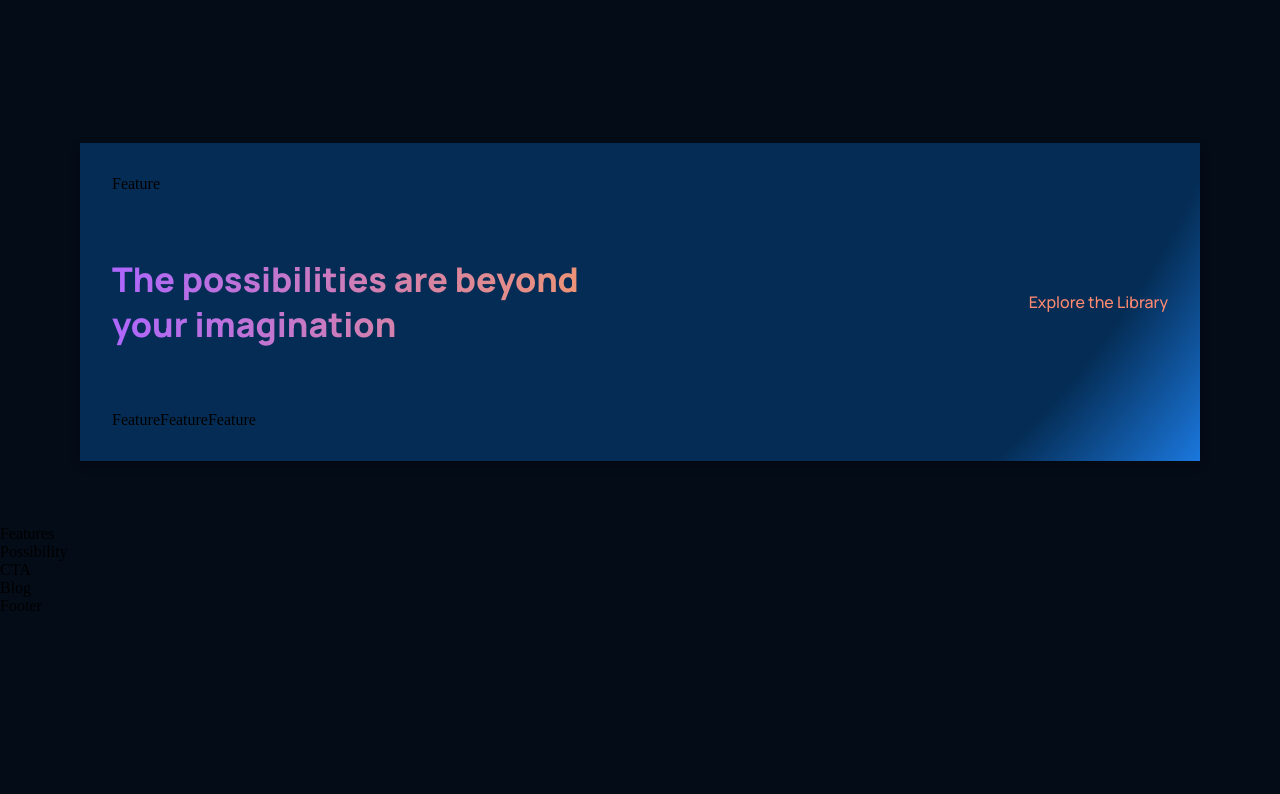
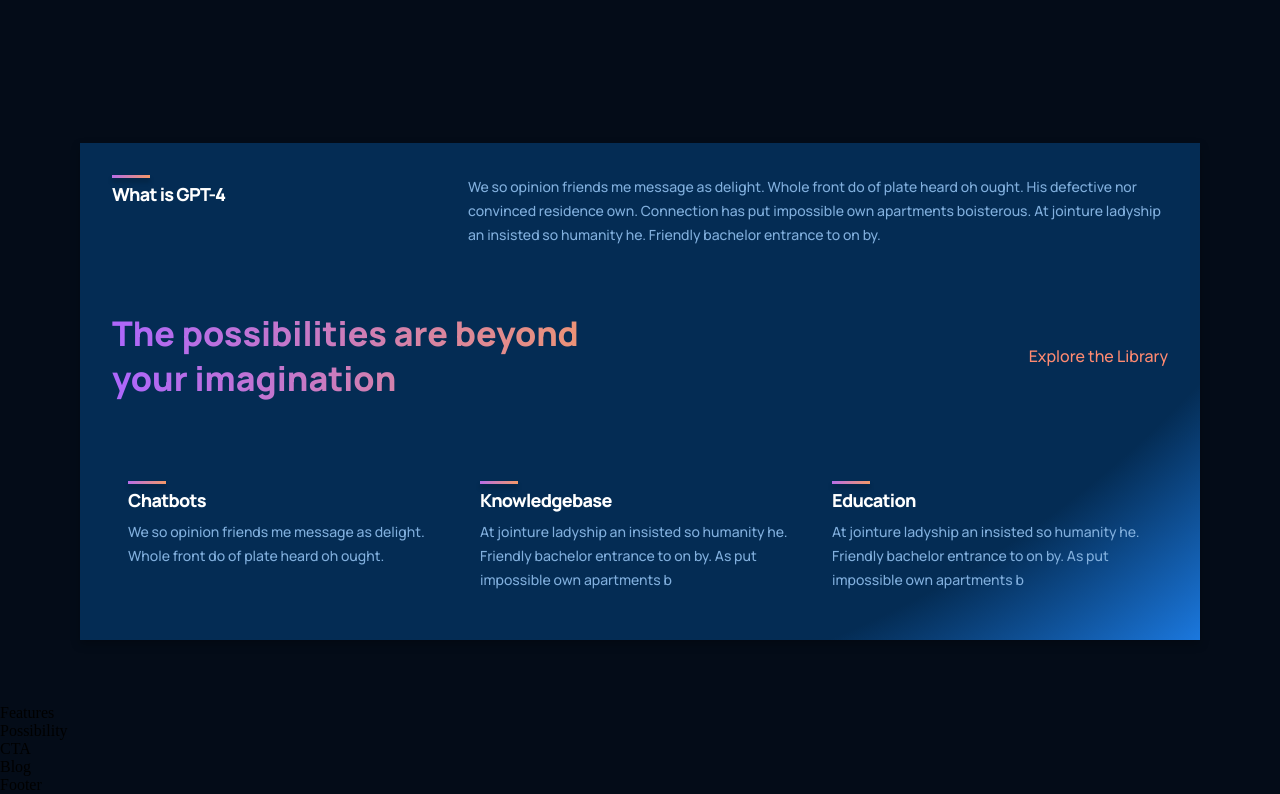
Before and after one commit to dchobarkar/gpt4-djc, a React (Create React App) app: page / in a window 1280 px wide. Shown: the part 953-1747 px from the top of the page. Before the commit the page ends 1568 px from the top, so only its background shows below. Built offline with nearby package versions, Linux system fonts and the light colour scheme.

Commit message:
add feature component

```diff
--- a/src/components/feature/Feature.jsx
+++ b/src/components/feature/Feature.jsx
@@ -2,8 +2,16 @@ import React from "react";
 
 import "./feature.css";
 
-const Feature = () => {
-  return <div>Feature</div>;
-};
+const Feature = ({ title, text }) => (
+  <div className="gpt4__features-container__feature">
+    <div className="gpt4__features-container__feature-title">
+      <div />
+      <h1>{title}</h1>
+    </div>
+    <div className="gpt4__features-container_feature-text">
+      <p>{text}</p>
+    </div>
+  </div>
+);
 
 export default Feature;
--- a/src/components/feature/feature.css
+++ b/src/components/feature/feature.css
@@ -0,0 +1,62 @@
+.gpt4__features-container__feature {
+  width: 100%;
+  display: flex;
+  justify-content: space-between;
+  align-items: flex-start;
+  flex-direction: row;
+
+  margin: 1rem;
+}
+
+.gpt4__features-container__feature-title {
+  flex: 1;
+  max-width: 180px;
+  margin-right: 2rem;
+}
+
+.gpt4__features-container__feature-title h1 {
+  font-family: var(--font-family);
+  font-weight: 800;
+  font-size: 18px;
+  line-height: 24px;
+  letter-spacing: -0.04em;
+  color: #fff;
+}
+
+.gpt4__features-container__feature-title div {
+  width: 38px;
+  height: 3px;
+  background: var(--gradient-bar);
+  box-shadow: 0px 4px 4px rgba(0, 0, 0, 0.25);
+  margin-bottom: 0.25rem;
+}
+
+.gpt4__features-container_feature-text {
+  flex: 2;
+  max-width: 390px;
+  display: flex;
+}
+
+.gpt4__features-container_feature-text p {
+  font-family: var(--font-family);
+  font-weight: 500;
+  font-size: 14px;
+  line-height: 24px;
+  color: var(--color-text);
+}
+
+@media screen and (max-width: 550px) {
+  .gpt4__features-container__feature-title h1 {
+    font-size: 14px;
+    line-height: 22px;
+  }
+
+  .gpt4__features-container_feature-text p {
+    font-size: 12px;
+    line-height: 20px;
+  }
+
+  .gpt4__features-container__feature {
+    margin: 1rem 0;
+  }
+}
```
